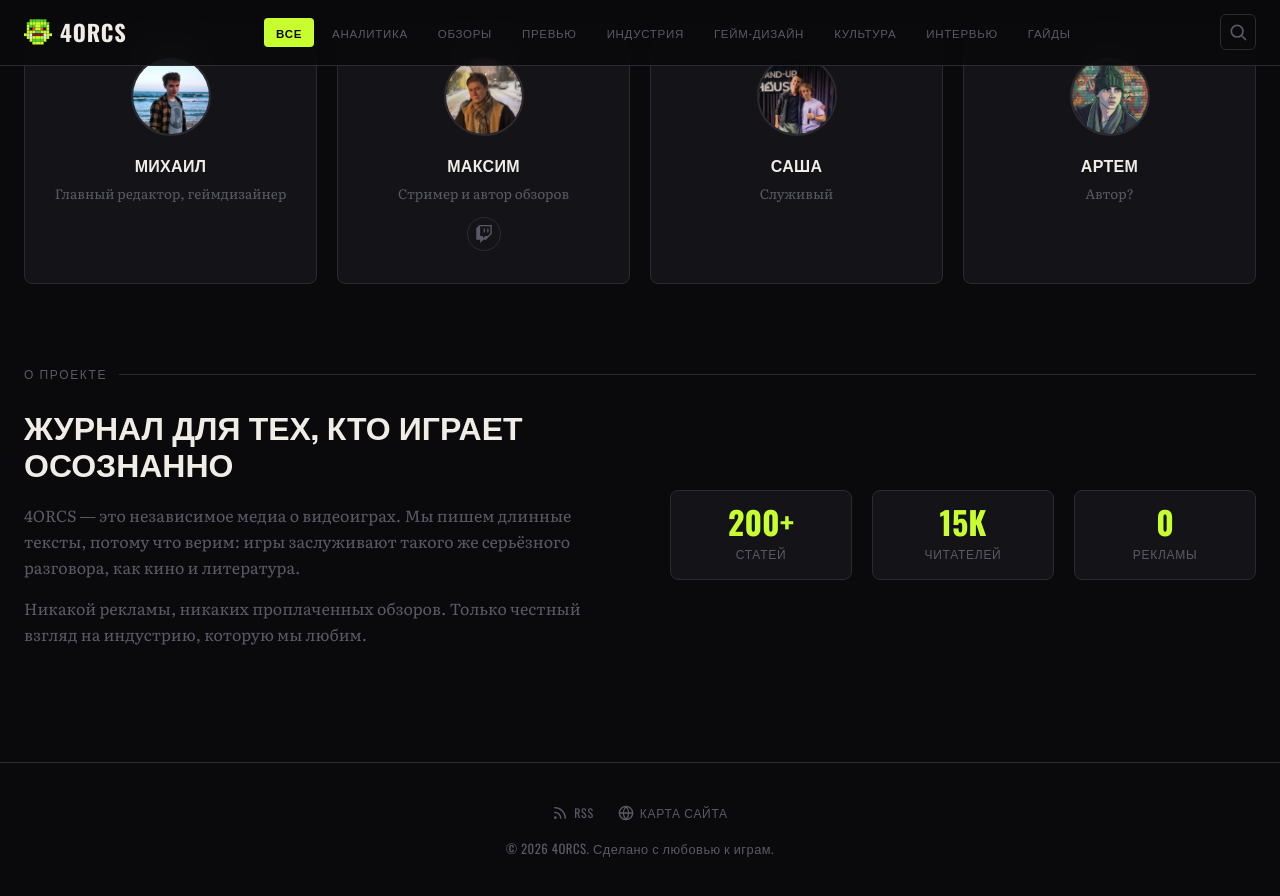
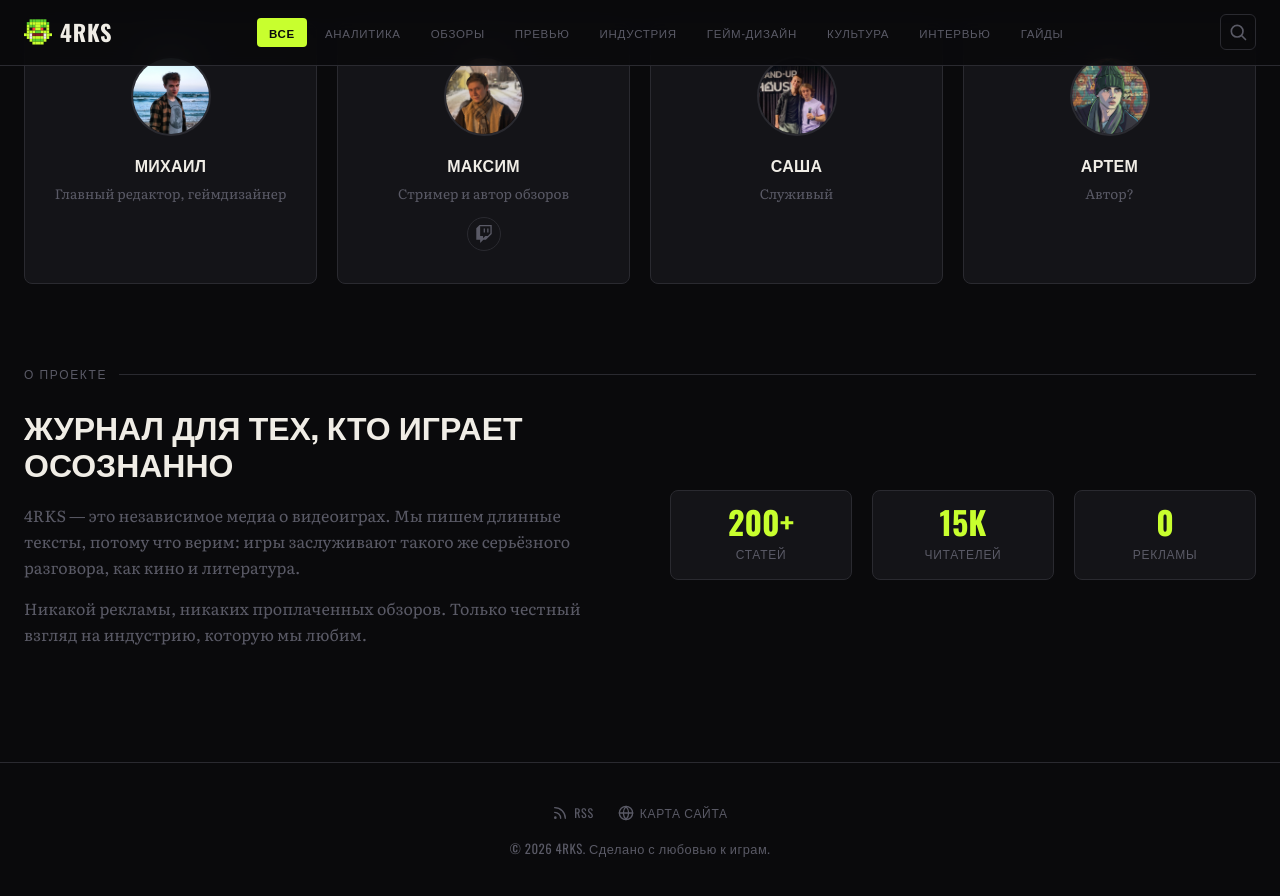
Before and after one commit to MagisterGudvin/pixelorcs, a Jekyll site: the page built from index.html, in a window 1280 px wide and 900 px high, scrolled down 2099 px. Shown: the top 896 px of the window. Built offline with Jekyll 4.4.1, drawn with Linux system fonts in a browser that asks for light colours.

Commit message:
Update Настройки “general”

```diff
--- a/_data/settings.yml
+++ b/_data/settings.yml
@@ -1,4 +1,4 @@
-title: 4ORCS
+title: 4RKS
 description: 'Независимый онлайн-журнал о видеоиграх: обзоры, аналитика игровой индустрии.'
 categories:
   - name: Аналитика
@@ -23,7 +23,7 @@
 hero_title_3: Пишем.
 hero_subtitle: Независимый онлайн-журнал о видеоиграх, гейм-дизайне и культуре вокруг них. Без рекламы, без кликбейта — только честные тексты.
 about_title: Журнал для тех, кто играет осознанно
-about_text_1: '4ORCS — это независимое медиа о видеоиграх. Мы пишем длинные тексты, потому что верим: игры заслуживают такого же серьёзного разговора, как кино и литература.'
+about_text_1: '4RKS — это независимое медиа о видеоиграх. Мы пишем длинные тексты, потому что верим: игры заслуживают такого же серьёзного разговора, как кино и литература.'
 about_text_2: Никакой рекламы, никаких проплаченных обзоров. Только честный взгляд на индустрию, которую мы любим.
 about_stats:
   - number: 200+
```
